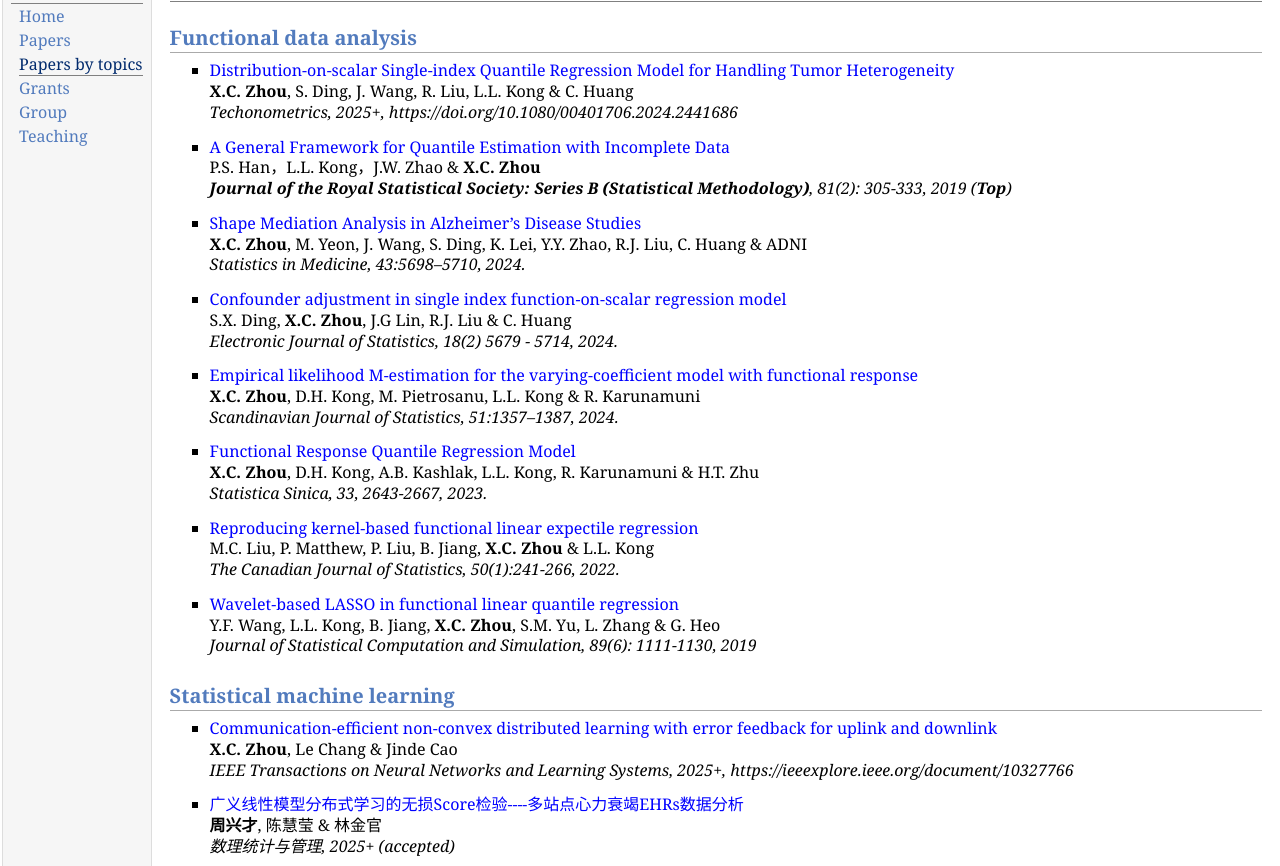
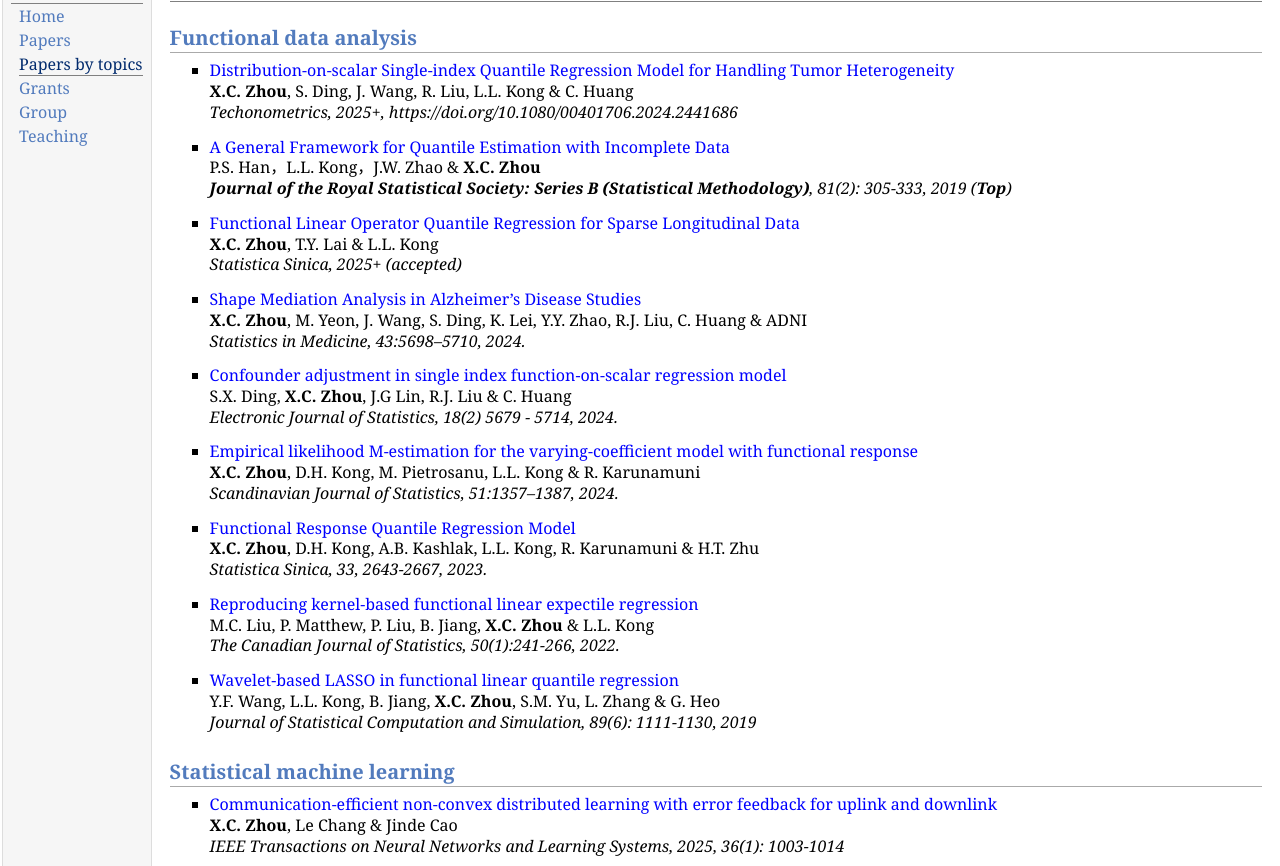
Before and after one commit to xingcaigithub/xingcaigithub.github.io, a plain HTML site: page paper_topic.html in a window 1280 px wide. Shown: the part 48-914 px from the top of the page. Drawn offline with Linux system fonts and the light colour scheme.

Commit message:
Add files via upload

```diff
--- a/paper_topic.html
+++ b/paper_topic.html
@@ -38,6 +38,14 @@
 <li><p><font color=Blue >A General Framework for Quantile Estimation with Incomplete Data</font><br /> P.S. Han，L.L. Kong，J.W. Zhao & <b> X.C. Zhou</b>
 <br />
 <i> <b>Journal of the Royal Statistical Society: Series B (Statistical Methodology)</b>, 81(2): 305-333, 2019 (<b>Top</b>)</i>
+</p>
+</li>
+</ul>
+
+<ul>
+<li><p><font color=Blue >Functional Linear Operator Quantile Regression for Sparse Longitudinal Data</font><br /> <b>X.C. Zhou</b>, T.Y. Lai & L.L. Kong
+<br />
+<i>Statistica Sinica, 2025+ (accepted)</i>
 </p>
 </li>
 </ul>
@@ -95,7 +103,7 @@
 <ul>
 <li><p><font color=Blue >Communication-efficient non-convex distributed learning with error feedback for uplink and downlink</font><br /> <b>X.C. Zhou</b>, Le Chang & Jinde Cao
 <br />
-<i>IEEE Transactions on Neural Networks and Learning Systems, 2025+, https://ieeexplore.ieee.org/document/10327766</i>
+<i>IEEE Transactions on Neural Networks and Learning Systems, 2025, 36(1): 1003-1014</i>
 </p>
 </li>
 </ul>
```
Also changed, not shown: index.html (+5 -0 lines), paper.html (+10 -7 lines).
